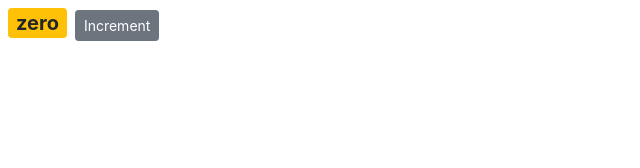
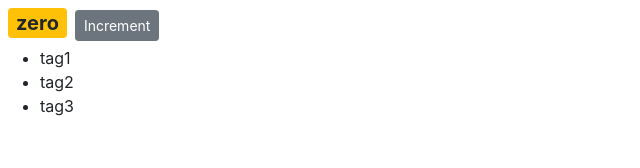
Before and after one commit to nichols20/react-counter-app, a React (Create React App) app: page / in a window 1280 px wide. Shown: the top 168 px of the page, without its empty margins (0-640 px from the left). Built offline with nearby package versions, Linux system fonts and the light colour scheme.

Commit message:
made tags array, add function to iterate li to obj

```diff
--- a/src/components/counter.jsx
+++ b/src/components/counter.jsx
@@ -3,6 +3,7 @@ import React, { Component } from 'react';
 class Counter extends Component {
     state = {
         count: 0,
+        tags: ['tag1','tag2','tag3']
     };
 
     styles = {
@@ -11,12 +12,17 @@ class Counter extends Component {
     };
 
     render() {
+        /* in the ul jsx element .map maps each item in
+        the array to an individual li containing the iterated object */
         return (
         <React.Fragment>
           <span style = {this.styles} className= {this.counterClassName()}>
             {this.formatCount()}
           </span>
           <button className= 'btn btn-secondary btn-sm'>Increment</button>
+          <ul>
+              {this.state.tags.map(tag => <li>{tag}</li>)}
+          </ul>
         </React.Fragment>
         );
     }
```
